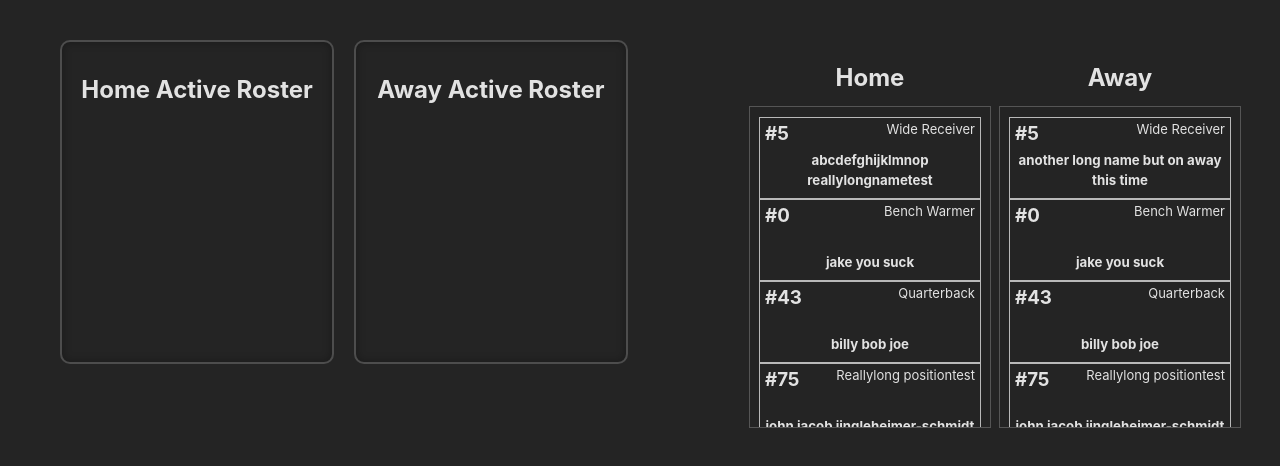
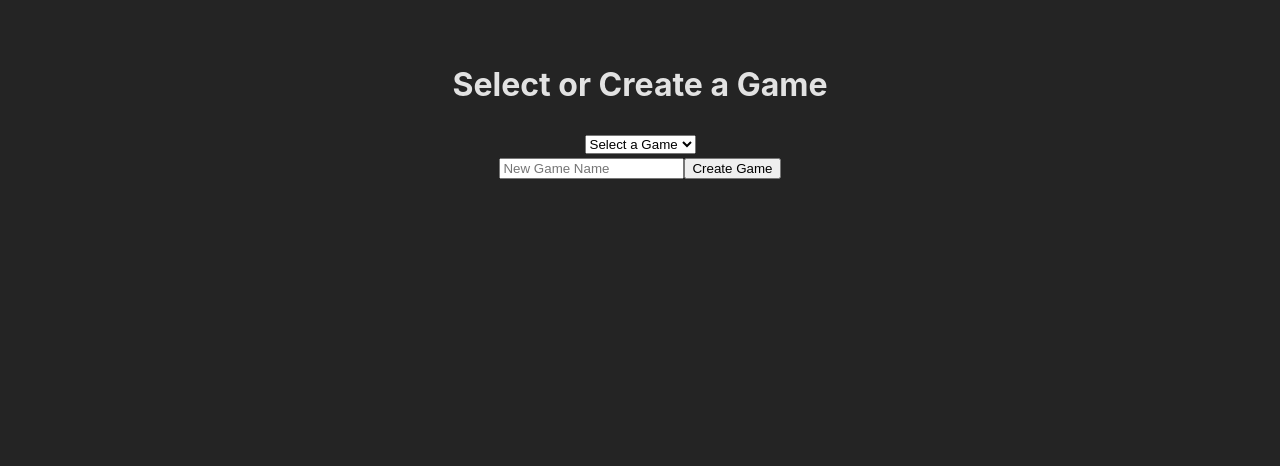
Before and after one commit to JakeRasmusson/cuddly-winner, a React (Vite) app in the folder client/: page / in a window 1280 px wide. Shown: the top 466 px of the page. Built offline with nearby package versions, Linux system fonts and the light colour scheme.

Commit message:
Game creation/selection

```diff
--- a/client/src/App.jsx
+++ b/client/src/App.jsx
@@ -2,28 +2,42 @@ import { useState } from 'react'
 import Player from './components/Player/Player'
 import PlayerList from './components/PlayerList/PlayerList'
 import Roster from './components/Roster/Roster'
+import GameSelection from './components/GameSelection/GameSelection'
 import './App.css'
 
+const sportsStats = {
+    baseball: {
+        stats: {
+            offense: ['Home Runs', 'RBI', 'Hits', 'Doubles', 'Triples', 'Base on Balls', 'Plate Appearances', 'Strikeouts', 'Stolen Bases', 'Hit by Pitch'],
+            defense: ['Strikeouts', 'Walks', 'Errors'],
+            autocalculated: ['Batting Average', 'Slugging Average', 'On Base Percentage']
+        }
+    },
+    softball: {
+        stats: {
+            offense: ['Home Runs', 'RBI', 'Hits', 'Doubles', 'Triples', 'Base on Balls', 'Plate Appearances', 'Strikeouts', 'Stolen Bases', 'Hit by Pitch'],
+            defense: ['Strikeouts', 'Walks', 'Errors'],
+            autocalculated: ['Batting Average', 'Slugging Average', 'On Base Percentage']
+        }
+    },
+    football: {
+        stats: {
+            offense: ['Passing Attempts', 'Completions', 'Passing Yards', 'Touchdowns Thrown', 'Interceptions', 'Quarterback Rating', 'Rushing Attempts', 'Rushing Yards', 'Touchdowns', 'Yards per Carry', 'Fumbles', 'Receptions', 'Receiving Yards', 'Yards per Reception', 'Targets', 'Sacks Allowed', 'Penalties', 'Snap Counts'],
+            defense: ['Solo Tackles', 'Assisted Tacklkes', 'Tackles for Loss', 'Sacks', 'Quarterback Hits', 'Interceptions', 'Passes Defended', 'Forced Fumbles', 'Fumble Recoveries', 'Defensive Touchdowns', 'Safety', 'Blocked Kicks', 'Pressures', 'Hurries'],
+            autocalculated: ['Completion Percentage', 'Tackles']
+        }
+    },
+    basketball: {
+        stats: ['Points', 'Field Goals Made', 'Field Goals Attempted', 'Three-Point Field Goals Made', 'Three-Point Field Goals Attempted', 'Free Throws Made', 'Free Throws Attempted', 'Offensive Rebounds', 'Defensive Rebounds', 'Assists', 'Steals', 'Blocks', 'Deflections', 'Fouls'],
+        autocalculated: ['Field Goal Percentage', 'Three-Point Percentage', 'Free Throw Percentage', 'Rebounds']
+    },
+    soccer: {
+        stats: ['Goals', 'Assists', 'Shots', 'Shots on Target', 'Chances Created', 'Dribbles Completed', 'Passes Completed', 'Tackles', 'Interceptions', 'Blocks', 'Saves', 'Goals Conceded', 'Penalties Faced', 'Penalties Saved', 'Fouls Committed', 'Yellow Cards', 'Red Cards'],
+        autocalculated: ['Shooting Accuracy']
+    }
+}
+
 /**
- *
- *
- * Baseball
- *     - avg
- *     - obp
- *     - slg
- *     - hr
- *     - rbi
- *     - h
- *     - 2b
- *     - 3b
- *     - bb
- *
- * Softball
- * Football
- * Basketball
- * Soccer
- *
- *
  * Components
  *     - Player
  *         - Name
@@ -72,6 +86,25 @@ const App = () => {
     const [homeRoster, setHomeRoster] = useState([])
     const [awayRoster, setAwayRoster] = useState([])
 
+    const [currentPage, setCurrentPage] = useState('selection')
+    const [selectedGame, setSelectedGame] = useState(null)
+    const [games, setGames] = useState([
+        { id: 1, name: 'Game 1' },
+        { id: 2, name: 'Game 2' }
+    ])
+
+    const handleCreateGame = (gameName) => {
+        const newGame = { id: Date.now(), name: gameName }
+        setGames([...games, newGame])
+        setSelectedGame(newGame)
+        setCurrentPage('roster')
+    }
+    const handleSelectGame = gameId => {
+        const game = games.find(g => g.id == gameId)
+        setSelectedGame(game)
+        setCurrentPage('roster')
+    }
+
     const handleUpdate = (id, updatedData, team) => {
         if(team == 'home'){
             setHomePlayers(prev => {
@@ -119,6 +152,15 @@ const App = () => {
 
     return (
         <>
+            {currentPage == 'selection' ? (
+                <GameSelection
+                    games={games}
+                    onCreateGame={handleCreateGame}
+                    onSelectGame={handleSelectGame}
+                />
+            ) : (
+                <>
+                    <p>Editing {selectedGame.name}</p>
                     <div className="player-list-wrapper">
                         <PlayerList players={homePlayers} handleDragStart={handleDragStart} handleUpdate={handleUpdate} title="Home" team="home"/>
                         <PlayerList players={awayPlayers} handleDragStart={handleDragStart} handleUpdate={handleUpdate} title="Away" team="away"/>
@@ -127,6 +169,9 @@ const App = () => {
                         <Roster team="Home" roster={homeRoster} handleDrop={handleDrop} />
                         <Roster team="Away" roster={awayRoster} handleDrop={handleDrop} />
                     </div>
+                    <button onClick={_ => setCurrentPage('selection')}>Back to Game Selection</button>
+                </>
+            )}
 
         </>
     )
--- /dev/null
+++ b/client/src/components/GameSelection/GameSelection.jsx
@@ -0,0 +1,49 @@
+import { useState } from 'react'
+
+const GameSelection = ({ games, onCreateGame, onSelectGame }) => {
+    const [newGameName, setNewGameName] = useState('')
+
+    return (
+        <div className="flex flex-col items-center space-y-4 p-4">
+            <h1 className="text-2x1 font-bold">Select or Create a Game</h1>
+
+            <select
+                className="p-2 border rounded"
+                onChange={(e) => onSelectGame(Number(e.target.value))}
+                defaultValue=""
+            >
+                <option value="" disabled>Select a Game</option>
+                {
+                    games.map(game => (
+                        <option key={game.id} value={game.id}>
+                            {game.name}
+                        </option>
+                    ))
+                }
+            </select>
+
+            <div className="flex space-x-2">
+                <input
+                    type="text"
+                    placeholder="New Game Name"
+                    value={newGameName}
+                    onChange={(e) => setNewGameName(e.target.value)}
+                    className="border p-2 rounded"
+                />
+                <button
+                    onClick={_ => {
+                        if(newGameName.trim()){
+                            onCreateGame(newGameName)
+                            setNewGameName('')
+                        }
+                    }}
+                    className="px-4 py-2 bg-green-500 text-white rounded hover: bg-green-600"
+                >
+                    Create Game
+                </button>
+            </div>
+        </div>
+    )
+}
+
+export default GameSelection
--- a/client/src/components/Player/Player.css
+++ b/client/src/components/Player/Player.css
@@ -20,8 +20,11 @@ form {
 }
 
 .player-form button {
-  margin-top: 10px;
+  position: relative;
+  top: -50px;
+  margin-bottom: 5px;
   display: block;
+  margin-left: 165px;
 }
 
 .player-form input {
```
Also changed, not shown: client/src/components/GameSelection/GameSelection.css (added). Lines whose indentation alone changed are shown as unchanged.
